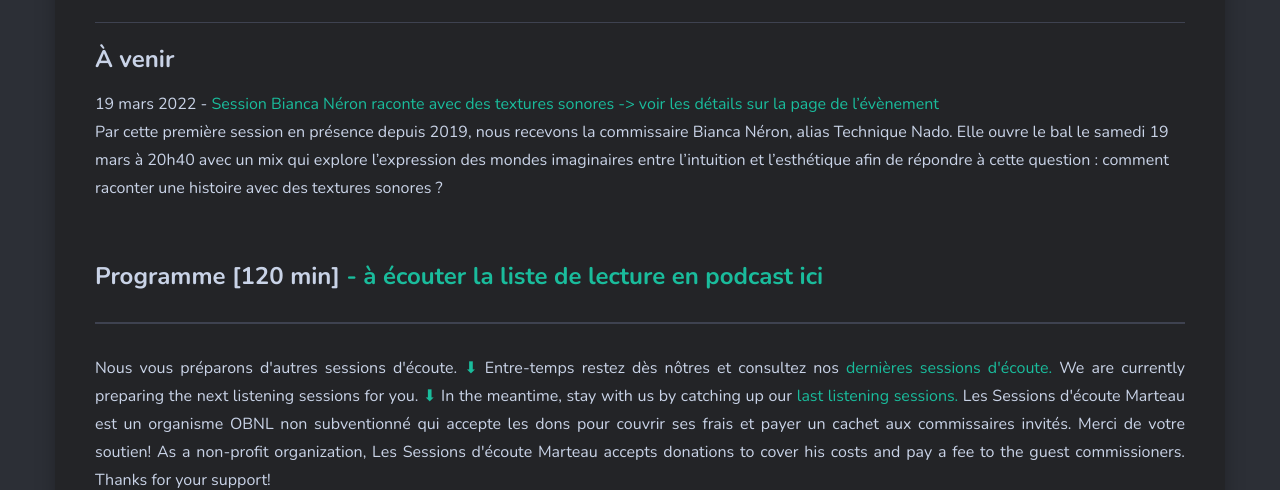
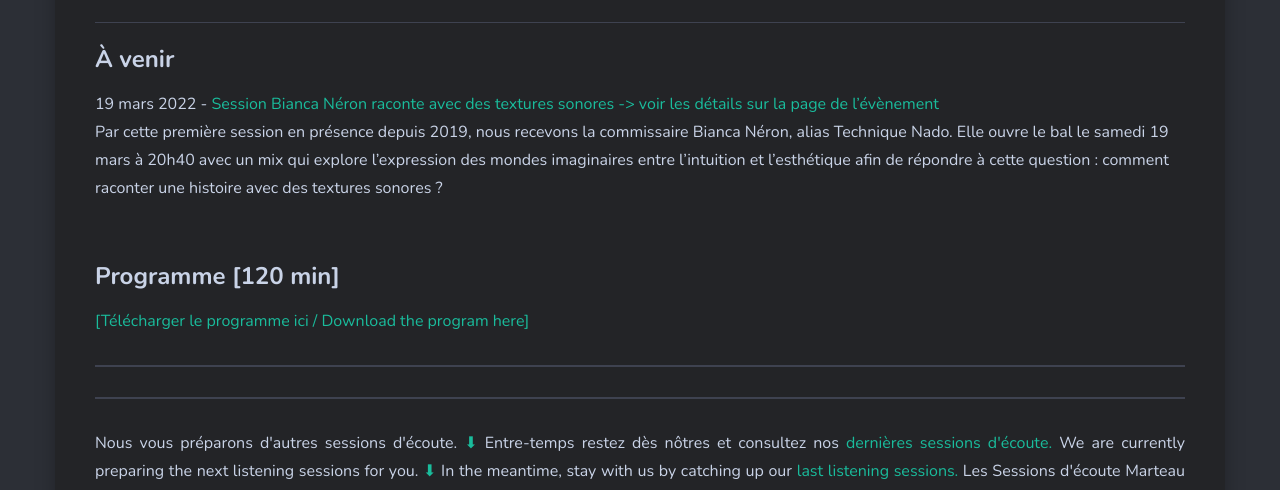
Before and after one commit to sessions-marteau/sessions-marteau-2.github.io, a Jekyll site: the page built from _pages/evenement-a-venir.md, in a window 1280 px wide and 900 px high, scrolled down 826 px, cut to the strip 0-490 px from the top of the window. Built offline with Jekyll 4.4.1, drawn with Linux system fonts in a browser that asks for light colours; nearby versions of some CDN libraries.

Commit message:
Update evenement-a-venir.md

```diff
--- a/_pages/evenement-a-venir.md
+++ b/_pages/evenement-a-venir.md
@@ -125,9 +125,15 @@
 Par cette première session en présence depuis 2019, nous recevons la commissaire Bianca Néron, alias Technique Nado. Elle ouvre le bal le samedi 19 mars à 20h40 avec un mix qui explore l’expression des mondes imaginaires entre l’intuition et l’esthétique afin de répondre à cette question : comment raconter une histoire avec des textures sonores ?
 
 <br>
-### Programme [120 min]  <a href="https://sessionsmarteau.com/musique/#podcasts">- à écouter la liste de lecture en podcast ici </a>
+### Programme [120 min]
+<a href="https://sessionsmarteau.com/uploads/session-014/program/Sessions-Marteau-014-Programme.pdf" download>[Télécharger le programme ici / Download the program here] </a>
+
 
 <hr>
+
+<hr>
+
+
 
 
 
```
